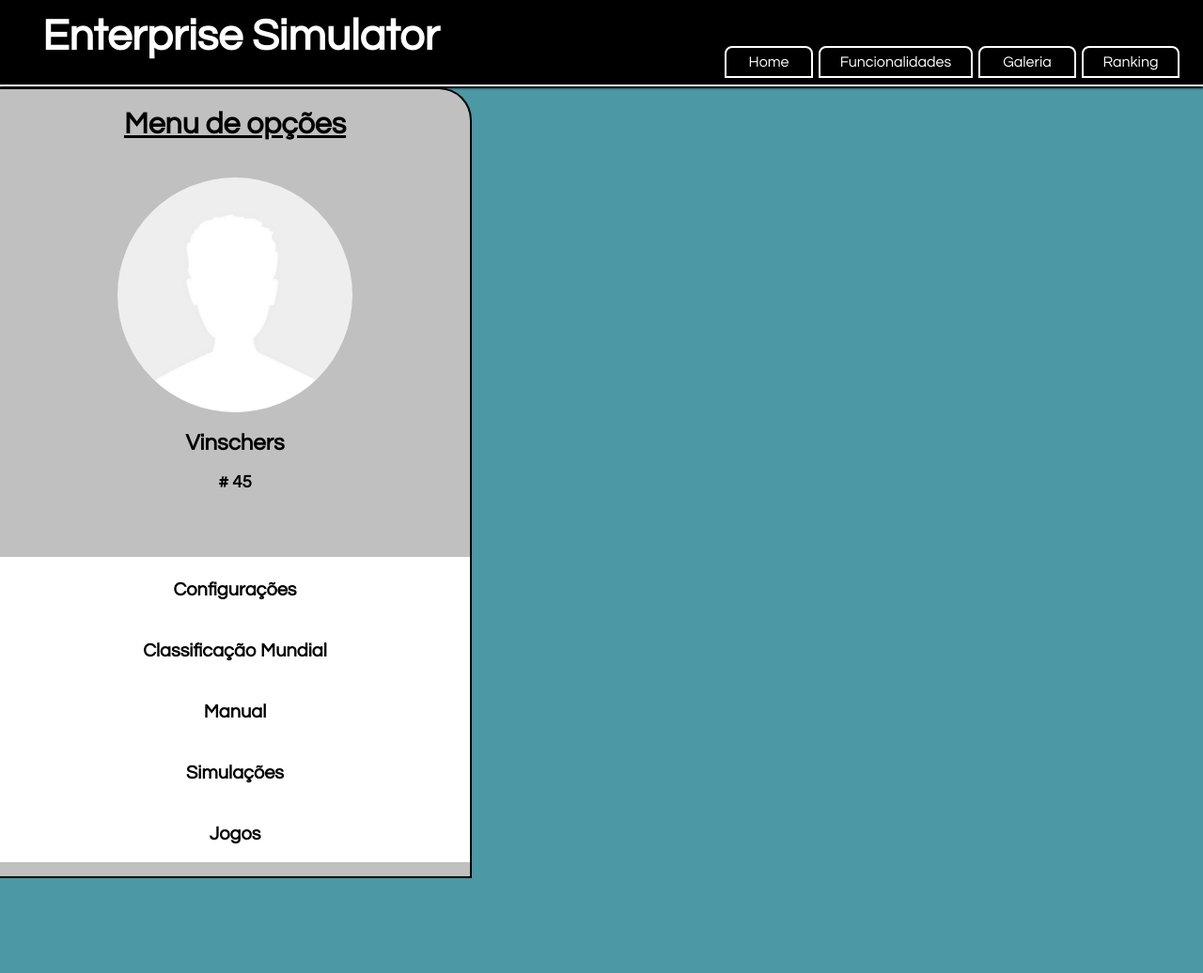
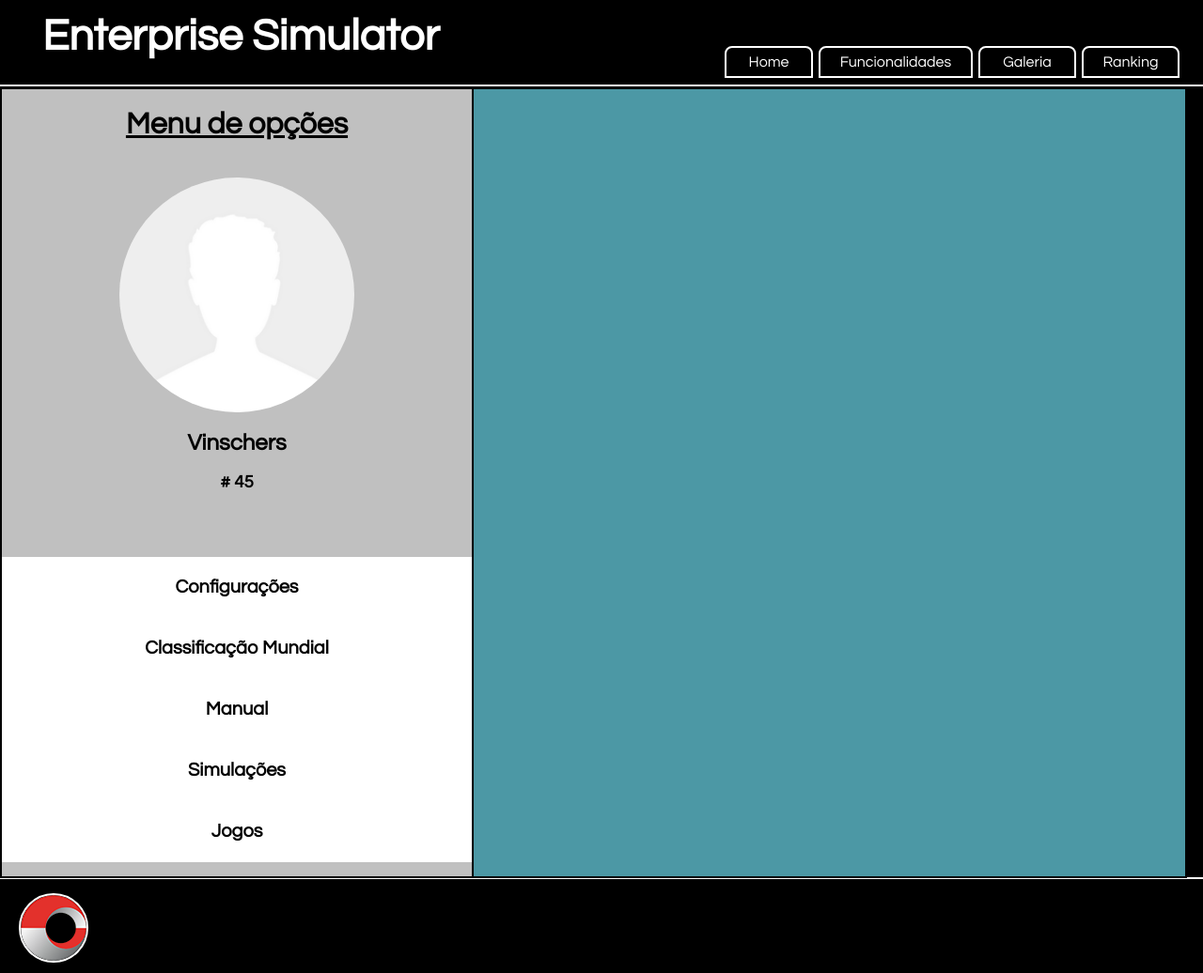
Before and after one commit to MillerGS03/Corporation-Simulator, a plain HTML site: page site/Informacoes.html in a window 1280 px wide. Shown: the whole page at 94% size. Before the commit the page ends 935 px from the top, so only its background shows below. Drawn offline with Linux system fonts and the light colour scheme.

Commit message:
Max-Width redefinido e section adicionada
Max-width mudou para 3000
Uma section foi colocada na página de informações para posterior uso de AJAX

```diff
--- a/site/Informacoes.html
+++ b/site/Informacoes.html
@@ -29,5 +29,9 @@
 		<div class="opcao" id="simulacoes"><a href=""><h3>Simulações</h3></a></div>
 		<div class="opcao" id="jogos"><a href=""><h3>Jogos</h3></a></div>
 	</div>
+	<section id="conteudo"></section>
+	<footer>
+		<img src="./imagens/cotuca_transparente_logo.png">
+	</footer>
 </body>
 </html>
--- a/site/estilo/estiloIndex.css
+++ b/site/estilo/estiloIndex.css
@@ -4,7 +4,7 @@ body
 	padding: 0px;
 	background-color: black;
 	min-width: 1000px;
-	max-width: 2500px;
+	max-width: 3000px;
 }
 header
 {
--- a/site/estilo/estiloInfo.css
+++ b/site/estilo/estiloInfo.css
@@ -2,9 +2,9 @@ body
 {
 	margin: 0px;
 	padding: 0px;
-	background-color: rgb(76, 152, 165);
+	background-color: black;
 	min-width: 1000px;
-	max-width: 2500px;
+	max-width: 3000px;
 }
 header
 {
@@ -110,8 +110,6 @@ div#menu .userData
 	width: 500px;
 	height: 838px;
 	border: 2px solid black;
-	border-left: 0;
-	border-top-right-radius: 35px;
 }
 a
 {
@@ -128,7 +126,7 @@ a
 }
 #configuracoes h3, #classificacao h3, #manual h3, #simulacoes h3, #jogos h3
 {
-	line-height: 350%;
+	line-height: 65px;
 	font-size: 15pt;
 	text-align: center;
 }
@@ -160,3 +158,28 @@ a
 {
 	top: 220px;
 }
+section#conteudo
+{
+	background-color: rgb(76, 152, 165);
+	position: absolute;
+	top: 93px;
+	left: 502px;
+	height: 838px;
+	border: 2px solid black;
+}
+footer
+{
+	background-color: black;
+	border-top: 2px solid white;
+	width: 100%;
+	height: 100px;
+	color: white;
+}
+footer img
+{
+	position: relative;
+	left: 20px;
+	top: 15px;
+	border: 2px solid white;
+	border-radius: 50%;
+}
--- a/site/estilo/estiloRegistrar.css
+++ b/site/estilo/estiloRegistrar.css
@@ -4,7 +4,7 @@ body
 	padding: 0px;
 	background-color: #4c98a5;
 	min-width: 1000px;
-	max-width: 2500px;
+	max-width: 3000px;
 }
 header
 {
--- a/site/scripts/index.js
+++ b/site/scripts/index.js
@@ -1,9 +1,9 @@
 function testarAncora()
 {
-	if (window.innerWidth >= 2500)
+	if (window.innerWidth >= 3000)
 	{
-		document.getElementById('login').style.left = "1350px";
-		document.getElementById('listaNavegacao').style.left = "1950px";
+		document.getElementById('login').style.left = "1850px";
+		document.getElementById('listaNavegacao').style.left = "2200px";
 	}
 	else if (window.innerWidth >= 1000)
 	{
--- a/site/scripts/info.js
+++ b/site/scripts/info.js
@@ -7,10 +7,16 @@ var rank = "# " + 45;
 	function testarAncora()
 	{
 		document.getElementById('listaNavegacao').style.position = "relative";
-		if (window.innerWidth >= 2500)
-			document.getElementById('listaNavegacao').style.left = "1950px";
+		if (window.innerWidth >= 3000)
+		{
+			document.getElementById('listaNavegacao').style.left = "2200px";
+			document.getElementById('conteudo').style.width = "2477px";
+		}
 		else if (window.innerWidth >= 1000)
+		{
 			document.getElementById('listaNavegacao').style.left = 450 + (window.innerWidth - 1000) + "px";
+			document.getElementById('conteudo').style.width = window.innerWidth - 523 + "px";
+		}
 		else
 			document.getElementById('listaNavegacao').style.left = "450px";
 	}
--- a/site/scripts/registrar.js
+++ b/site/scripts/registrar.js
@@ -1,8 +1,8 @@
 function testarAncora()
 {
 	document.getElementById('listaNavegacao').style.position = "relative";
-	if (window.innerWidth >= 2500)
-		document.getElementById('listaNavegacao').style.left = "1950px";
+	if (window.innerWidth >= 3000)
+		document.getElementById('listaNavegacao').style.left = "2200px";
 	else if (window.innerWidth >= 1000)
 		document.getElementById('listaNavegacao').style.left = 450 + (window.innerWidth - 1000) + "px";
 	else
```
